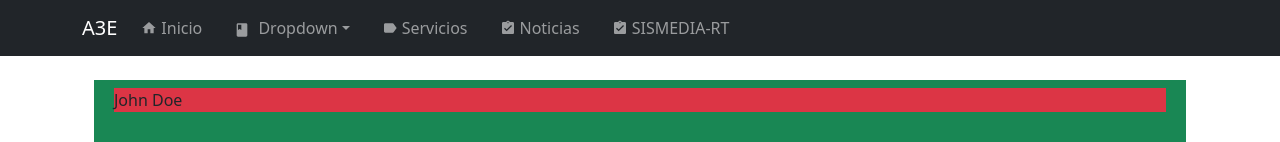
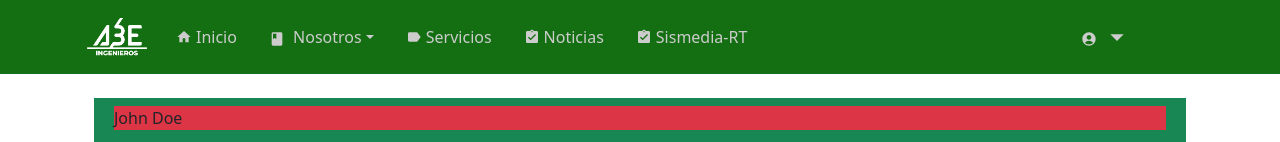
Before and after one commit to emilianoa3e/AdminPageA3E, a React (Create React App) app: page /service in a window 1280 px wide. Shown: the top 142 px of the page. Built offline with nearby package versions, Linux system fonts and the light colour scheme.

Commit message:
static 'isLogged' for routes and completed navbar

```diff
--- a/package.json
+++ b/package.json
@@ -10,6 +10,7 @@
     "@testing-library/user-event": "^13.5.0",
     "axios": "^1.4.0",
     "bootstrap": "^5.3.0",
+    "formik": "^2.4.1",
     "react": "^18.2.0",
     "react-bootstrap": "^2.7.2",
     "react-dom": "^18.2.0",
@@ -17,7 +18,9 @@
     "react-quill": "^2.0.0",
     "react-router-dom": "^6.11.2",
     "react-scripts": "5.0.1",
-    "web-vitals": "^2.1.4"
+    "sweetalert2": "^11.7.11",
+    "web-vitals": "^2.1.4",
+    "yup": "^1.2.0"
   },
   "scripts": {
     "start": "react-scripts start",
--- /dev/null
+++ b/src/assets/css/components/layouts/customDropdown.css
@@ -0,0 +1,65 @@
+.dropdown__content {
+	margin-right: 40px;
+	margin-left: -25px;
+}
+
+.custom-dropdown button {
+	background-color: transparent;
+	border-color: transparent;
+}
+
+.custom-dropdown button:hover,
+.custom-dropdown button:active,
+.custom-dropdown button:focus,
+.custom-dropdown .show > .btn-primary.dropdown-toggle,
+.btn-check:active + .btn-primary,
+.btn-check:checked + .btn-primary,
+.btn-primary.active,
+.btn-primary:active,
+.show > .btn-primary.dropdown-toggle {
+	background-color: transparent !important;
+	border-color: transparent !important;
+	box-shadow: none !important;
+	-webkit-box-shadow: none !important;
+}
+
+.custom-dropdown a.dropdown-item:active,
+.custom-dropdown a.dropdown-item.active {
+	color: #ccc;
+	background-color: #efefef !important;
+}
+
+.custom-dropdown .title {
+	font-size: 12px;
+	font-weight: 700;
+	text-transform: uppercase;
+}
+
+.custom-dropdown .dropdown-link .profile-pic {
+	-webkit-box-flex: 0;
+	-ms-flex: 0 0 50px;
+	flex: 0 0 50px;
+}
+.custom-dropdown .dropdown-link .profile-pic img {
+	width: 50px;
+	border-radius: 50%;
+}
+
+.custom-dropdown .dropdown-link .profile-info ,
+.custom-dropdown .dropdown-link .profile-info span {
+	color: #ccc;
+	margin: 0;
+	padding: 0;
+}
+
+.custom-dropdown .dropdown-link .profile-info h3 {
+	font-size: 16px;
+}
+
+.custom-dropdown .dropdown-link .profile-info span {
+	display: block;
+	font-size: 13px;
+}
+.custom-dropdown .dropdown-toggle::after {
+	display: none;
+}
--- /dev/null
+++ b/src/assets/css/components/layouts/navbar.css
@@ -0,0 +1,10 @@
+.custom-navbar {
+	background-color: #146F12;
+	/* background-color: #cfe3de; */
+	color: #fff;
+}
+
+.custom-navbar .nav-link {
+	color: #ccc;
+
+}
--- /dev/null
+++ b/src/components/shared/CustomDropdown.js
@@ -0,0 +1,65 @@
+import React from 'react'
+import { useNavigate } from 'react-router-dom';
+import { useContext } from 'react';
+import { AuthContext } from '../../context/auth/AuthContext';
+import {Row, Col, Container, Dropdown, } from 'react-bootstrap'
+import { MdAccountCircle, MdArrowDropDown, MdLogout } from 'react-icons/md';
+import '../../assets/css/components/layouts/customDropdown.css'
+
+function CustomDropdown() {
+    const navigate = useNavigate();
+    const { logout, authState } = useContext(AuthContext);
+
+    const handleLogout = () => {
+        // showConfirmDialog(
+        //     'Cerrar sesión',
+        //     '¿Estás seguro que deseas cerrar sesión?',
+        //     'Confirmar',
+        //     'Cancelar',
+        //     logout
+        // );
+    };
+
+    const handleProfile = () => {
+        navigate('/profile');
+    };
+
+    return (
+        <div className='dropdown__content '>
+            <Container>
+                <Row>
+                    <Col md={12}>
+                        <Dropdown className='custom-dropdown '>
+                            <Dropdown.Toggle className='d-flex align-items-center dropdown-link text-left'>
+                                <div className='profile-info'>
+                                    <MdAccountCircle className='me-1 ms-0' />
+                                    {/* {authState.fullName} */}
+                                </div>
+                                <MdArrowDropDown color='ccc' size='2em' />
+                            </Dropdown.Toggle>
+
+                            <Dropdown.Menu>
+                                <Dropdown.Item
+                                    className='dropdown-item'
+                                    onClick={handleProfile}
+                                >
+                                    <MdAccountCircle className='me-1' />
+                                    Mi perfil
+                                </Dropdown.Item>
+                                <Dropdown.Item
+                                    className='dropdown-item'
+                                    onClick={handleLogout}
+                                >
+                                    <MdLogout className='me-1' />
+                                    Cerrar sesión
+                                </Dropdown.Item>
+                            </Dropdown.Menu>
+                        </Dropdown>
+                    </Col>
+                </Row>
+            </Container>
+        </div>
+    );
+}
+
+export default CustomDropdown
--- a/src/components/shared/Navbar.js
+++ b/src/components/shared/Navbar.js
@@ -1,28 +1,22 @@
 import React from 'react'
 import { NavLink } from 'react-router-dom';
 import { Container, Nav, Navbar as NavbarBt, NavDropdown } from 'react-bootstrap';
-import { MdAssignmentTurnedIn, MdBook, MdHome, MdLabel } from 'react-icons/md';
-
+import { MdAssignmentTurnedIn, MdBook, MdHome, MdLabel} from 'react-icons/md';
+import CustomDropdown from './CustomDropdown';
+import '../../assets/css/components/layouts/navbar.css'
+import logo from '../../assets/img/Logo_Blanco.png'
 function CustomNavbar() {
     return (
         <NavbarBt
-            bg='dark'
             variant='dark'
-            className='custom-navbar'
+            className='custom-navbar '
             expand='lg'
             sticky='top'
         >
-            <Container>
+            <Container >
                 <NavbarBt.Brand href='/home'>
+                    <img src={logo} width={70} ></img>
 
-                    {/* <img
-                    alt=''
-                    src={logo}
-                    width='45'
-                    height='auto'
-                    className='d-inline-block align-top'
-                />{' '} */}
-                    A3E
                 </NavbarBt.Brand>
                 <NavbarBt.Toggle aria-controls='basic-navbar-nav' />
                 <NavbarBt.Collapse id='basic-navbar-nav'>
@@ -35,8 +29,7 @@ function CustomNavbar() {
                             Inicio
                         </NavLink>
 
-                        <NavDropdown title={<span><MdBook className="me-1" /> Dropdown</span>} className=' align-items-center me-3' id="basic-nav-dropdown" >
-                            <NavDropdown.Item >Action</NavDropdown.Item>
+                        <NavDropdown title={<span><MdBook className="me-1" /> Nosotros</span>} className=' align-items-center me-3' id="basic-nav-dropdown" >
                             <NavDropdown.Item >
                                 Filosofia
                             </NavDropdown.Item>
@@ -70,18 +63,21 @@ function CustomNavbar() {
                             Noticias
                         </NavLink>
                         <NavLink
-                            to='/sismediart'
+                            to='/news'
                             className='d-flex align-items-center me-3 nav-link'
                         >
                             <MdAssignmentTurnedIn className='me-1' />
-                            SISMEDIA-RT
+                            Sismedia-RT
                         </NavLink>
                     </Nav>
-
+                    <Nav>
+                        <CustomDropdown />
+                    </Nav>
                 </NavbarBt.Collapse>
             </Container>
         </NavbarBt>
     )
 }
+//
 
 export default CustomNavbar
--- /dev/null
+++ b/src/pages/Login.js
@@ -0,0 +1,9 @@
+import React from 'react'
+
+function Login() {
+  return (
+    <div>Login</div>
+  )
+}
+
+export default Login
--- a/src/routers/AppRouter.js
+++ b/src/routers/AppRouter.js
@@ -1,13 +1,13 @@
 import React, { useContext, useEffect, useState } from 'react';
-import Loader from '../components/shared/Loader'; // Importa tu propio componente Loader
 import Layout from '../components/shared/Layout'; // Importa tu propio componente Layout
-import { BrowserRouter, Route, Routes } from 'react-router-dom';
+import { BrowserRouter, Route, Routes, Navigate} from 'react-router-dom';
 import OrderInfoCards from '../pages/services/OrderInfoCards';
 import PublicRoute from './PublicRoute';
 import PrivateRoute from './PrivateRoute';
 import EditorWys from '../components/shared/EditorWys';
 import Home from '../pages/services/Home';
 import 'bootstrap/dist/css/bootstrap.css';
+import Login from '../pages/Login';
 
 
 
@@ -22,14 +22,16 @@ const AppRouter = () => {
     // if (isLoading) {
     //     return <Loader />;
     // }
+    const { isLogged } = true;
 
     return (
         <BrowserRouter>
+            {!isLogged ? (
                 <Layout>
                     {/* Aquí colocar Rutas protegidas*/}
                     <Routes>
-                    <Route exact path='/home' element={<PrivateRoute />}>
-                        <Route exact path='/home' element={<Home/>} />
+                        <Route exact path='/' element={<PrivateRoute />}>
+                            <Route exact path='/' element={<Home />} />
                         </Route>
                         <Route exact path='/service' element={<PrivateRoute />}>
                             <Route exact path='/service' element={<OrderInfoCards />} />
@@ -37,17 +39,25 @@ const AppRouter = () => {
                         <Route exact path='/editor' element={<PrivateRoute />}>
                             <Route exact path='/editor' element={<EditorWys />} />
                         </Route>
+                        <Route exact path='/*' element={<Navigate to='/' />} />
                     </Routes>
                 </Layout>
+            ) : (
+                <Layout>
+                    <Routes>
+                        <Route exact path='/login' element={<PublicRoute />}>
+                            <Route exact path='/login' element={<Login />} />
+                        </Route>
+                    </Routes>
+                    <Route
+						exact
+						path='/*'
+						element={<Navigate to='/login' replace />}
+					/>
+                </Layout>
+            )
+            }
         </BrowserRouter>
-        // <Router>
-        //     <Routes>
-        //         {/* cambar por ruta Home */}
-        //         <Route exact path="/" element={<Home/>} />
-        //         <Route path="/service" element={<OrderInfoCards/>} />
-        //         <Route path="/editor" element={<EditorWys/>}/>
-        //     </Routes>
-        // </Router>
     );
 };
 
--- a/src/routers/PublicRoute.js
+++ b/src/routers/PublicRoute.js
@@ -3,8 +3,8 @@ import { Route, Navigate, Outlet } from 'react-router-dom';
 import { AuthContext } from '../context/auth/AuthContext'; // Importa tu propio AuthContext
 
 const PublicRoute = () => {
-  const { state } = useContext(AuthContext);
-  const { isLogged } = state;
+  // const { state } = useContext(AuthContext);
+   const { isLogged } = true;
 
   return isLogged ? <Navigate to="/" /> : <Outlet />;
 };
```
Also changed, not shown: src/assets/img/Logo_Blanco.png (added), 1 other file (tests, documents, lock files or other folders). Lines whose indentation alone changed are shown as unchanged.
